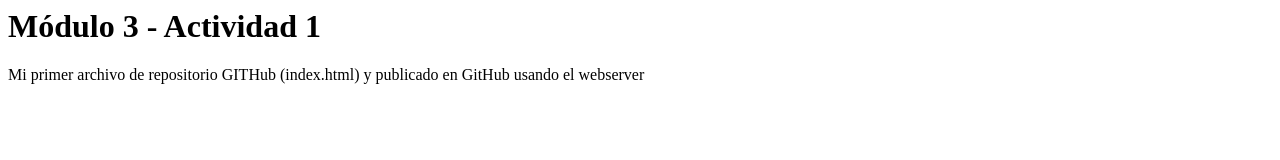
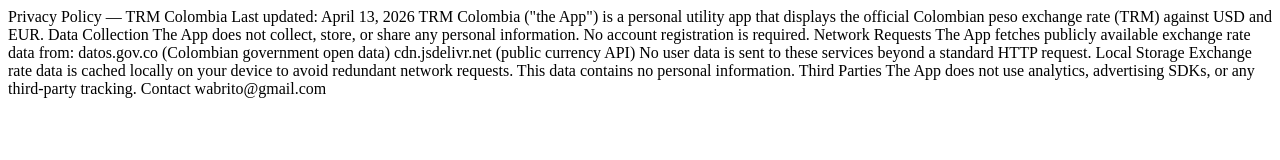
Before and after one commit to wabrito/MIT, a plain HTML site: page index.html in a window 1280 px wide. Drawn offline with Linux system fonts and the light colour scheme.

Commit message:
Update index.html
Para usar en TRMCol en la Apple Store

```diff
--- a/index.html
+++ b/index.html
@@ -1,7 +1,27 @@
 <html>
-<h1>Módulo 3 - Actividad 1</h1>
 
-Mi primer archivo de repositorio GITHub (index.html) y publicado en GitHub usando el webserver
+  Privacy Policy — TRM Colombia
 
+Last updated: April 13, 2026
 
+TRM Colombia ("the App") is a personal utility app that displays the official Colombian peso exchange rate (TRM) against USD and EUR.
+
+Data Collection
+The App does not collect, store, or share any personal information. No account registration is required.
+
+Network Requests
+The App fetches publicly available exchange rate data from:
+
+datos.gov.co (Colombian government open data)
+cdn.jsdelivr.net (public currency API)
+No user data is sent to these services beyond a standard HTTP request.
+
+Local Storage
+Exchange rate data is cached locally on your device to avoid redundant network requests. This data contains no personal information.
+
+Third Parties
+The App does not use analytics, advertising SDKs, or any third-party tracking.
+
+Contact
+wabrito@gmail.com
 </html>
```
